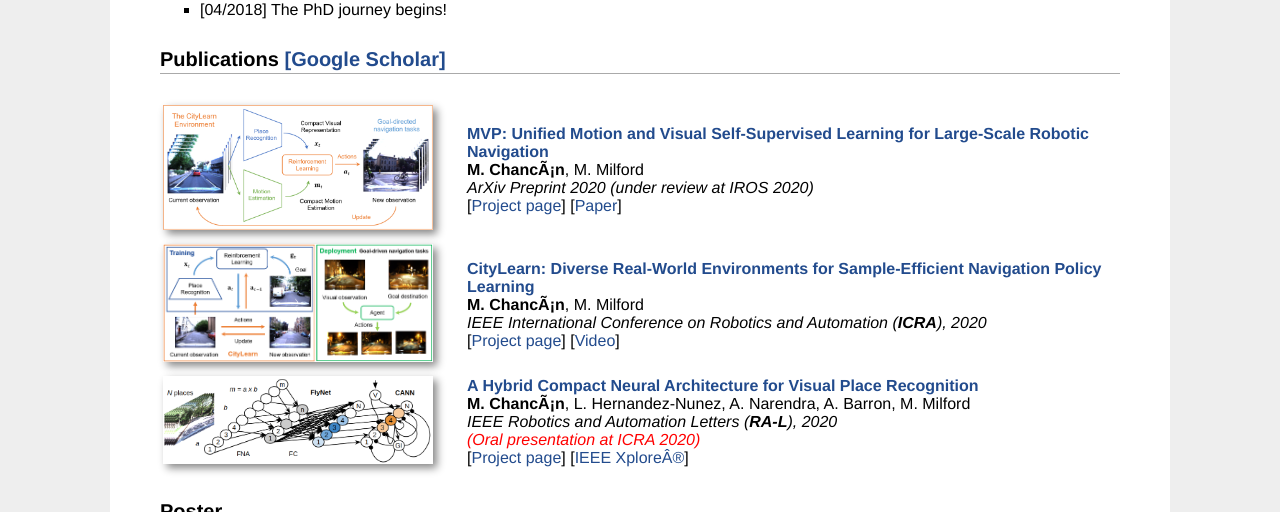
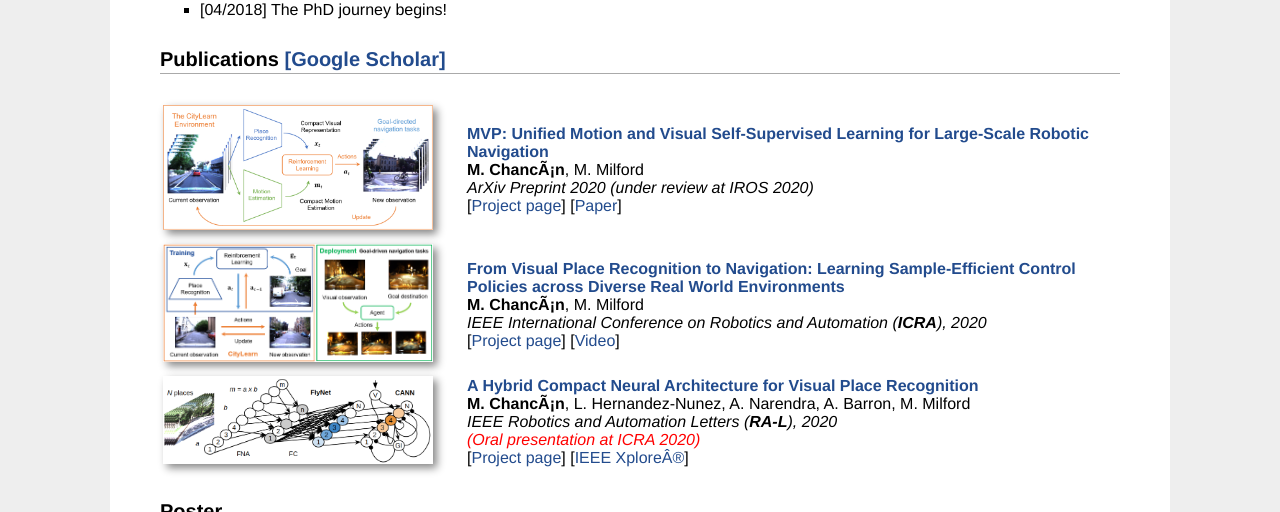
Before and after one commit to mchancan/mchancan.github.io, a Jekyll site: the page built from index.html, in a window 1280 px wide and 900 px high, scrolled down 464 px, cut to the strip 0-512 px from the top of the window. Built offline with Jekyll 4.4.1, drawn with Linux system fonts in a browser that asks for light colours; comment, search, counter and statistics services are not loaded.

Commit message:
Update index.html

```diff
--- a/index.html
+++ b/index.html
@@ -60,7 +60,7 @@ title: MV
 			<a href="projects/CityLearn/index.html"><img style="box-shadow: 4px 4px 8px #888" src="projects/CityLearn/citylearn.png"  width="270px" height="inherit" border="1px" /></a>
 		</td>
 		<td>
-			<a href="projects/CityLearn/index.html"><b>CityLearn: Diverse Real-World Environments for Sample-Efficient Navigation Policy Learning</b></a></br>
+			<a href="projects/CityLearn/index.html"><b>From Visual Place Recognition to Navigation: Learning Sample-Efficient Control Policies across Diverse Real World Environments</b></a></br>
 			<b>M. Chancán</b>, M. Milford </br>
 			<em>IEEE International Conference on Robotics and Automation (<b>ICRA</b>), 2020</em></br>
 			[<a href="projects/CityLearn/index.html">Project page</a>]
```
